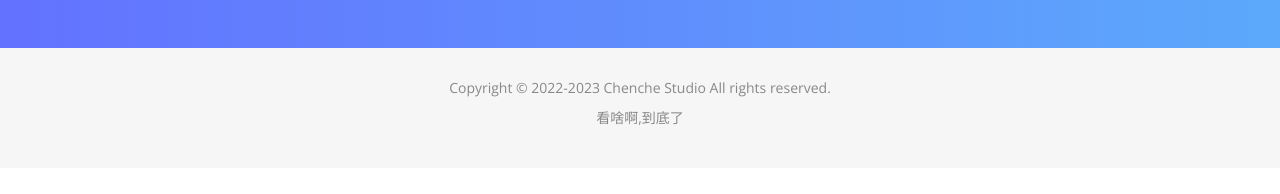
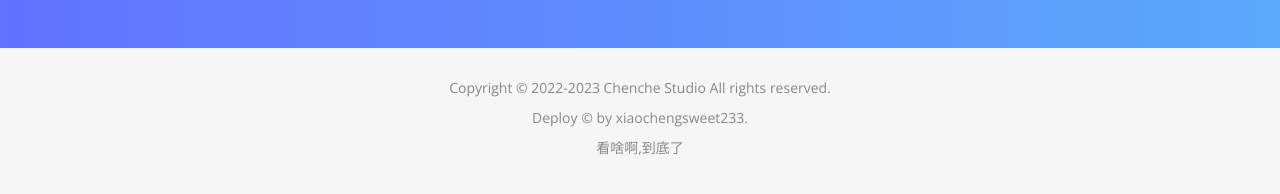
Before and after one commit to Xiaochengsweet233/Chenche-Studio-web, a plain HTML site: page index.html in a window 1280 px wide. Shown: the part 4397-4591 px from the top of the page. Before the commit the page ends 4565 px from the top, so only its background shows below. Drawn offline with nearby package versions, Linux system fonts and the light colour scheme.

Commit message:
Update index.html

```diff
--- a/index.html
+++ b/index.html
@@ -262,6 +262,7 @@
 <div id="footer">
   <div class="container text-center">
     <p>Copyright &copy; 2022-2023 Chenche Studio All rights reserved.</p>
+    <p>Deploy &copy; by xiaochengsweet233.</p>
     <p>看啥啊,到底了</p>
   </div>
 </div>
```
